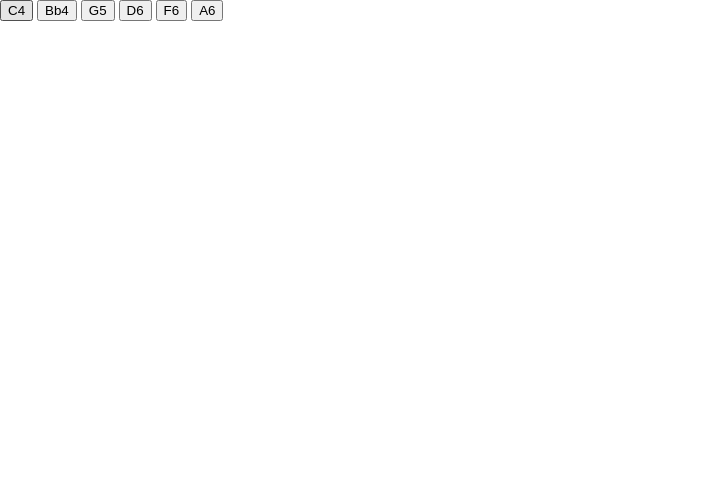
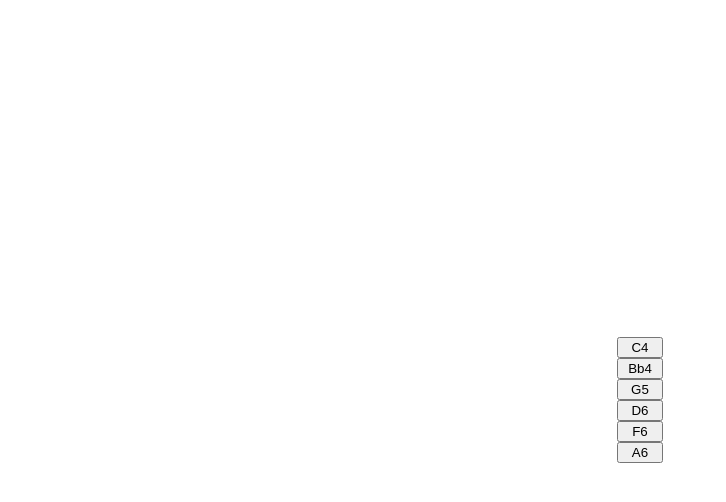
Before and after one commit to lig-dsktschy/wpapi-osc, a plain HTML site: page 3/index.html in a window 1280 px wide. Shown: the whole page, without its empty margins (0-726 px from the left). Drawn offline with Linux system fonts and the light colour scheme.

Commit message:
sample 4

```diff
--- a/3/css/index.css
+++ b/3/css/index.css
@@ -5,4 +5,19 @@ body {
 }
 body {
     margin: 0;
+    position: relative;
 }
+ul {
+    margin: 0;
+    padding: 0;
+    position: absolute;
+    top: 50%;
+    left: 50%;
+    transform: translate(-50%, -50%);
+}
+li {
+    list-style: none;
+}
+button {
+    width: 46px;
+}
--- a/3/index.html
+++ b/3/index.html
@@ -6,12 +6,14 @@
     <link href="css/index.css" rel="stylesheet">
 </head>
 <body>
-    <button>C4</button>
-    <button>Bb4</button>
-    <button>G5</button>
-    <button>D6</button>
-    <button>F6</button>
-    <button>A6</button>
+    <ul>
+        <li><button>C4</button></li>
+        <li><button>Bb4</button></li>
+        <li><button>G5</button></li>
+        <li><button>D6</button></li>
+        <li><button>F6</button></li>
+        <li><button>A6</button></li>
+    </ul>
     <script type="text/javascript" src="js/index.js"></script>
 </body>
 </html>
--- a/4/css/index.css
+++ b/4/css/index.css
@@ -5,4 +5,21 @@ body {
 }
 body {
     margin: 0;
+    position: relative;
 }
+ul {
+    margin: 0;
+    padding: 0;
+    position: absolute;
+    top: 50%;
+    left: 50%;
+    transform: translate(-50%, -50%);
+}
+li {
+    list-style: none;
+    display: flex;
+    align-items: center;
+}
+button {
+    width: 46px;
+}
--- a/5/css/index.css
+++ /dev/null
@@ -1,8 +0,0 @@
-html,
-body {
-    width: 100%;
-    height: 100%;
-}
-body {
-    margin: 0;
-}
--- a/5/js/index.js
+++ /dev/null
@@ -1,6 +0,0 @@
-'use strict';
-
-var ctx;
-
-window.AudioContext = window.AudioContext || window.webkitAudioContext;
-ctx = new AudioContext();
```
Also changed, not shown: 4/index.html (+26 -0 lines), 4/js/index.js (+38 -3 lines), 5/index.html (deleted, +0 -11 lines).
